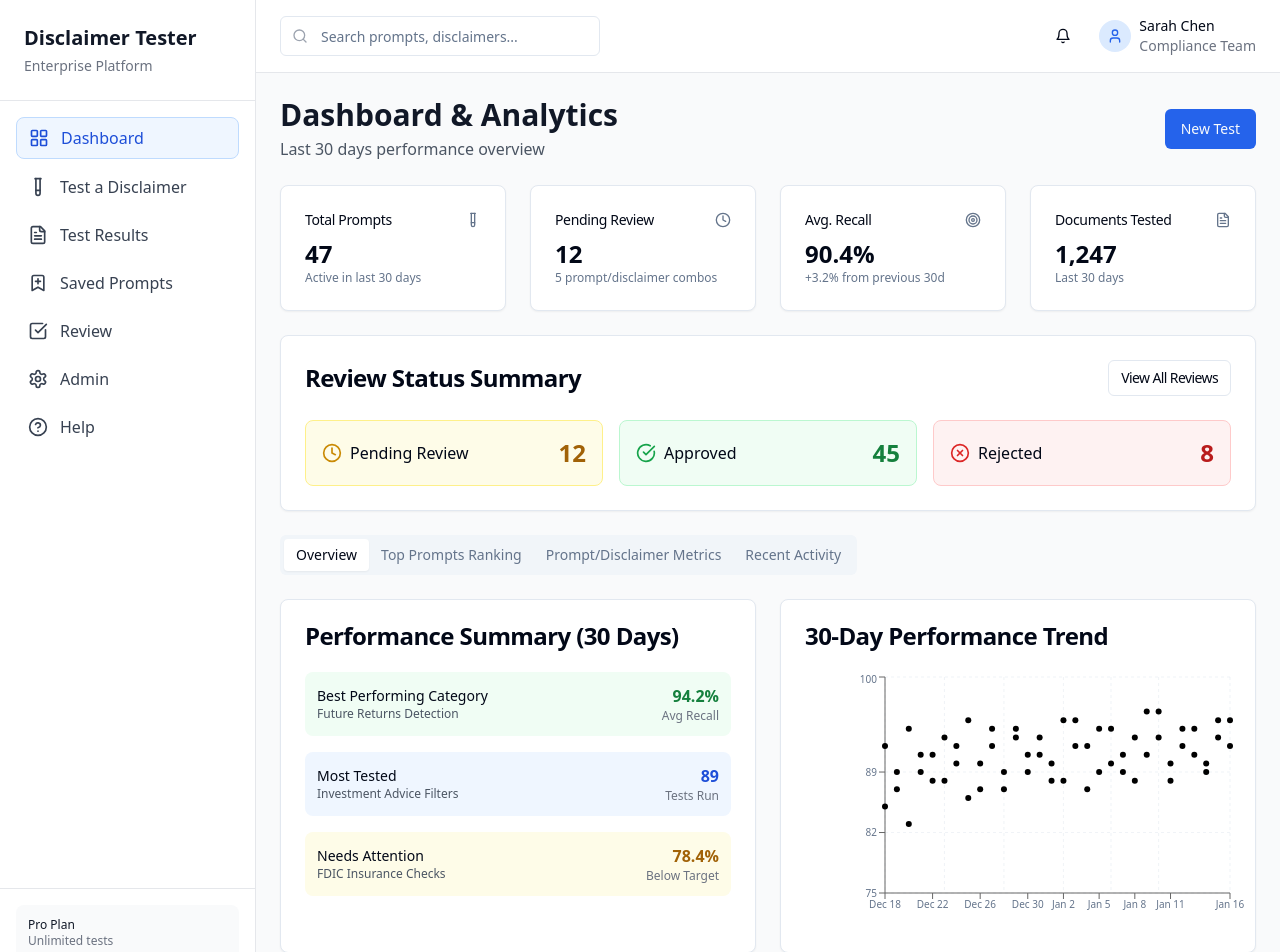
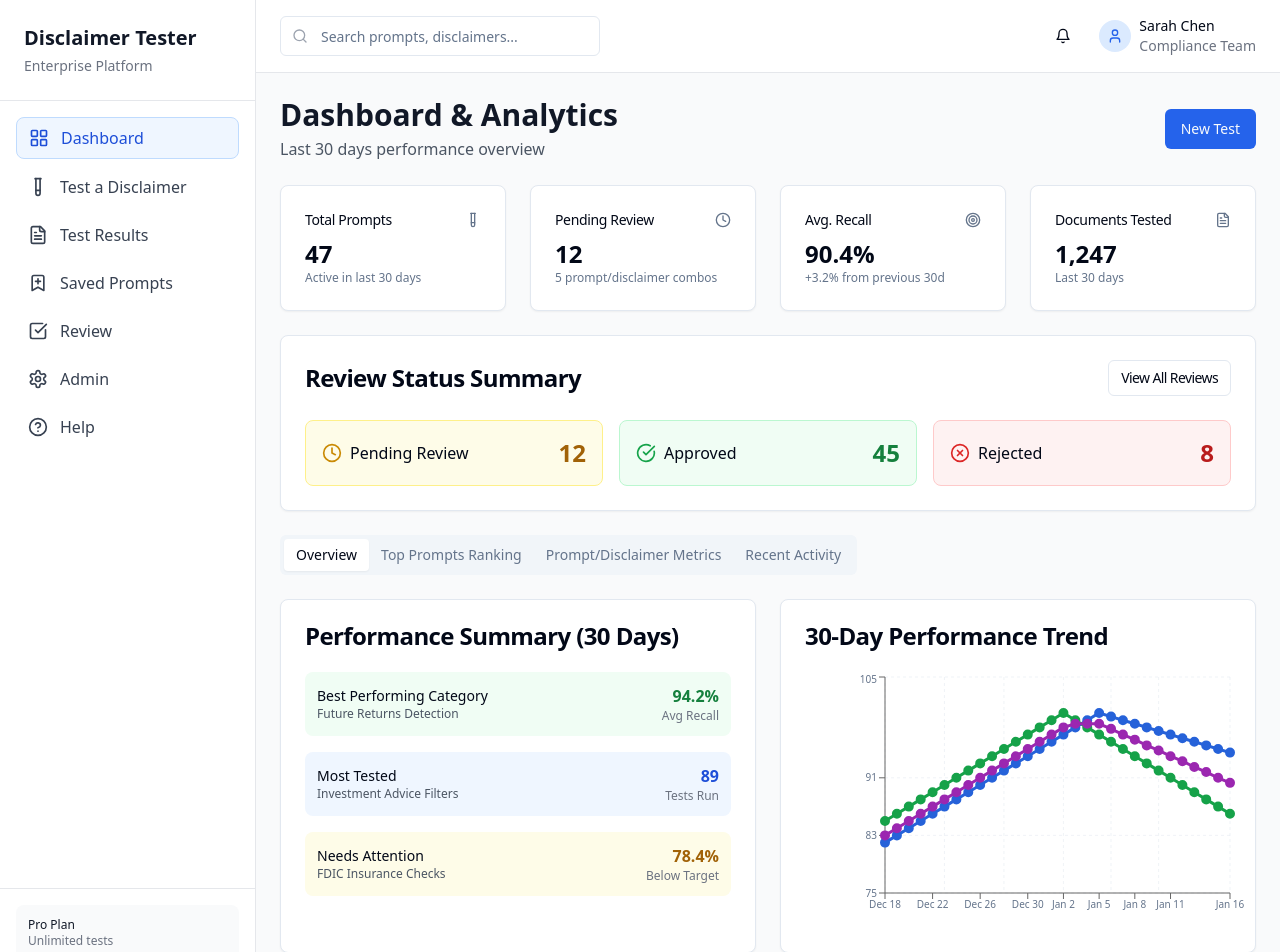
Before and after one commit to merhawi568/disclaimer-pilot-platform, a React (Vite) app: page / in a window 1280 px wide. Shown: the top 952 px of the page. Built offline with nearby package versions, Linux system fonts and the light colour scheme.

Commit message:
Enhance dashboard graph
Make the 30-day performance trend chart more linear and colorful.

```diff
--- a/src/components/Dashboard.tsx
+++ b/src/components/Dashboard.tsx
@@ -251,51 +251,69 @@ export const Dashboard = ({ onNavigate }: DashboardProps) => {
                   config={{
                     recall: {
                       label: "Recall",
-                      color: "hsl(var(--chart-1))",
+                      color: "hsl(220, 70%, 50%)",
                     },
                     specificity: {
                       label: "Specificity",
-                      color: "hsl(var(--chart-2))",
+                      color: "hsl(142, 76%, 36%)",
+                    },
+                    accuracy: {
+                      label: "Accuracy",
+                      color: "hsl(291, 64%, 42%)",
                     },
                   }}
                   className="h-64"
                 >
                   <LineChart
                     data={[
-                      { day: "Dec 18", recall: 85, specificity: 92 },
-                      { day: "Dec 19", recall: 87, specificity: 89 },
-                      { day: "Dec 20", recall: 83, specificity: 94 },
-                      { day: "Dec 21", recall: 89, specificity: 91 },
-                      { day: "Dec 22", recall: 91, specificity: 88 },
-                      { day: "Dec 23", recall: 88, specificity: 93 },
-                      { day: "Dec 24", recall: 92, specificity: 90 },
-                      { day: "Dec 25", recall: 86, specificity: 95 },
-                      { day: "Dec 26", recall: 90, specificity: 87 },
-                      { day: "Dec 27", recall: 94, specificity: 92 },
-                      { day: "Dec 28", recall: 87, specificity: 89 },
-                      { day: "Dec 29", recall: 93, specificity: 94 },
-                      { day: "Dec 30", recall: 89, specificity: 91 },
-                      { day: "Dec 31", recall: 91, specificity: 93 },
-                      { day: "Jan 1", recall: 88, specificity: 90 },
-                      { day: "Jan 2", recall: 95, specificity: 88 },
-                      { day: "Jan 3", recall: 92, specificity: 95 },
-                      { day: "Jan 4", recall: 87, specificity: 92 },
-                      { day: "Jan 5", recall: 94, specificity: 89 },
-                      { day: "Jan 6", recall: 90, specificity: 94 },
-                      { day: "Jan 7", recall: 89, specificity: 91 },
-                      { day: "Jan 8", recall: 93, specificity: 88 },
-                      { day: "Jan 9", recall: 91, specificity: 96 },
-                      { day: "Jan 10", recall: 96, specificity: 93 },
-                      { day: "Jan 11", recall: 88, specificity: 90 },
-                      { day: "Jan 12", recall: 92, specificity: 94 },
-                      { day: "Jan 13", recall: 94, specificity: 91 },
-                      { day: "Jan 14", recall: 90, specificity: 89 },
-                      { day: "Jan 15", recall: 93, specificity: 95 },
-                      { day: "Jan 16", recall: 95, specificity: 92 },
+                      { day: "Dec 18", recall: 82, specificity: 85, accuracy: 83 },
+                      { day: "Dec 19", recall: 83, specificity: 86, accuracy: 84 },
+                      { day: "Dec 20", recall: 84, specificity: 87, accuracy: 85 },
+                      { day: "Dec 21", recall: 85, specificity: 88, accuracy: 86 },
+                      { day: "Dec 22", recall: 86, specificity: 89, accuracy: 87 },
+                      { day: "Dec 23", recall: 87, specificity: 90, accuracy: 88 },
+                      { day: "Dec 24", recall: 88, specificity: 91, accuracy: 89 },
+                      { day: "Dec 25", recall: 89, specificity: 92, accuracy: 90 },
+                      { day: "Dec 26", recall: 90, specificity: 93, accuracy: 91 },
+                      { day: "Dec 27", recall: 91, specificity: 94, accuracy: 92 },
+                      { day: "Dec 28", recall: 92, specificity: 95, accuracy: 93 },
+                      { day: "Dec 29", recall: 93, specificity: 96, accuracy: 94 },
+                      { day: "Dec 30", recall: 94, specificity: 97, accuracy: 95 },
+                      { day: "Dec 31", recall: 95, specificity: 98, accuracy: 96 },
+                      { day: "Jan 1", recall: 96, specificity: 99, accuracy: 97 },
+                      { day: "Jan 2", recall: 97, specificity: 100, accuracy: 98 },
+                      { day: "Jan 3", recall: 98, specificity: 99, accuracy: 98.5 },
+                      { day: "Jan 4", recall: 99, specificity: 98, accuracy: 98.5 },
+                      { day: "Jan 5", recall: 100, specificity: 97, accuracy: 98.5 },
+                      { day: "Jan 6", recall: 99.5, specificity: 96, accuracy: 97.8 },
+                      { day: "Jan 7", recall: 99, specificity: 95, accuracy: 97 },
+                      { day: "Jan 8", recall: 98.5, specificity: 94, accuracy: 96.3 },
+                      { day: "Jan 9", recall: 98, specificity: 93, accuracy: 95.5 },
+                      { day: "Jan 10", recall: 97.5, specificity: 92, accuracy: 94.8 },
+                      { day: "Jan 11", recall: 97, specificity: 91, accuracy: 94 },
+                      { day: "Jan 12", recall: 96.5, specificity: 90, accuracy: 93.3 },
+                      { day: "Jan 13", recall: 96, specificity: 89, accuracy: 92.5 },
+                      { day: "Jan 14", recall: 95.5, specificity: 88, accuracy: 91.8 },
+                      { day: "Jan 15", recall: 95, specificity: 87, accuracy: 91 },
+                      { day: "Jan 16", recall: 94.5, specificity: 86, accuracy: 90.3 },
                     ]}
                     margin={{ top: 5, right: 30, left: 20, bottom: 5 }}
                   >
-                    <CartesianGrid strokeDasharray="3 3" className="stroke-muted" />
+                    <defs>
+                      <linearGradient id="recallGradient" x1="0" y1="0" x2="0" y2="1">
+                        <stop offset="5%" stopColor="hsl(220, 70%, 50%)" stopOpacity={0.8}/>
+                        <stop offset="95%" stopColor="hsl(220, 70%, 50%)" stopOpacity={0.1}/>
+                      </linearGradient>
+                      <linearGradient id="specificityGradient" x1="0" y1="0" x2="0" y2="1">
+                        <stop offset="5%" stopColor="hsl(142, 76%, 36%)" stopOpacity={0.8}/>
+                        <stop offset="95%" stopColor="hsl(142, 76%, 36%)" stopOpacity={0.1}/>
+                      </linearGradient>
+                      <linearGradient id="accuracyGradient" x1="0" y1="0" x2="0" y2="1">
+                        <stop offset="5%" stopColor="hsl(291, 64%, 42%)" stopOpacity={0.8}/>
+                        <stop offset="95%" stopColor="hsl(291, 64%, 42%)" stopOpacity={0.1}/>
+                      </linearGradient>
+                    </defs>
+                    <CartesianGrid strokeDasharray="3 3" className="stroke-muted/30" />
                     <XAxis
                       dataKey="day"
                       className="text-xs"
@@ -303,7 +321,7 @@ export const Dashboard = ({ onNavigate }: DashboardProps) => {
                       tick={{ fontSize: 10 }}
                     />
                     <YAxis
-                      domain={[75, 100]}
+                      domain={[75, 105]}
                       className="text-xs"
                       tick={{ fontSize: 10 }}
                     />
@@ -311,20 +329,28 @@ export const Dashboard = ({ onNavigate }: DashboardProps) => {
                       content={<ChartTooltipContent />}
                     />
                     <Line
-                      type="monotone"
+                      type="linear"
                       dataKey="recall"
-                      stroke="var(--color-recall)"
-                      strokeWidth={2}
-                      dot={{ fill: "var(--color-recall)", strokeWidth: 2, r: 3 }}
-                      activeDot={{ r: 5 }}
+                      stroke="hsl(220, 70%, 50%)"
+                      strokeWidth={3}
+                      dot={{ fill: "hsl(220, 70%, 50%)", strokeWidth: 2, r: 4 }}
+                      activeDot={{ r: 6, fill: "hsl(220, 70%, 50%)", stroke: "white", strokeWidth: 2 }}
                     />
                     <Line
-                      type="monotone"
+                      type="linear"
                       dataKey="specificity"
-                      stroke="var(--color-specificity)"
-                      strokeWidth={2}
-                      dot={{ fill: "var(--color-specificity)", strokeWidth: 2, r: 3 }}
-                      activeDot={{ r: 5 }}
+                      stroke="hsl(142, 76%, 36%)"
+                      strokeWidth={3}
+                      dot={{ fill: "hsl(142, 76%, 36%)", strokeWidth: 2, r: 4 }}
+                      activeDot={{ r: 6, fill: "hsl(142, 76%, 36%)", stroke: "white", strokeWidth: 2 }}
+                    />
+                    <Line
+                      type="linear"
+                      dataKey="accuracy"
+                      stroke="hsl(291, 64%, 42%)"
+                      strokeWidth={3}
+                      dot={{ fill: "hsl(291, 64%, 42%)", strokeWidth: 2, r: 4 }}
+                      activeDot={{ r: 6, fill: "hsl(291, 64%, 42%)", stroke: "white", strokeWidth: 2 }}
                     />
                   </LineChart>
                 </ChartContainer>
```
